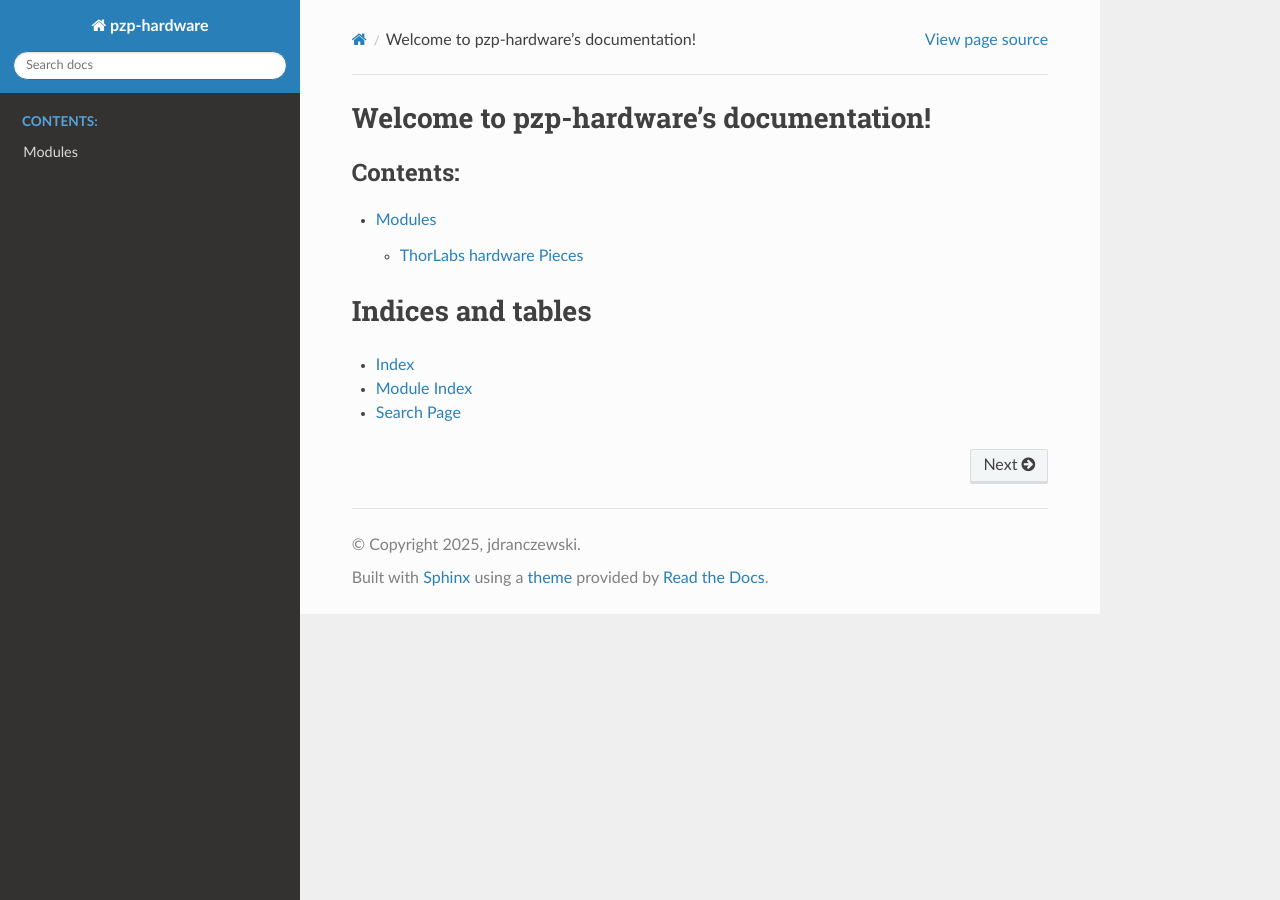
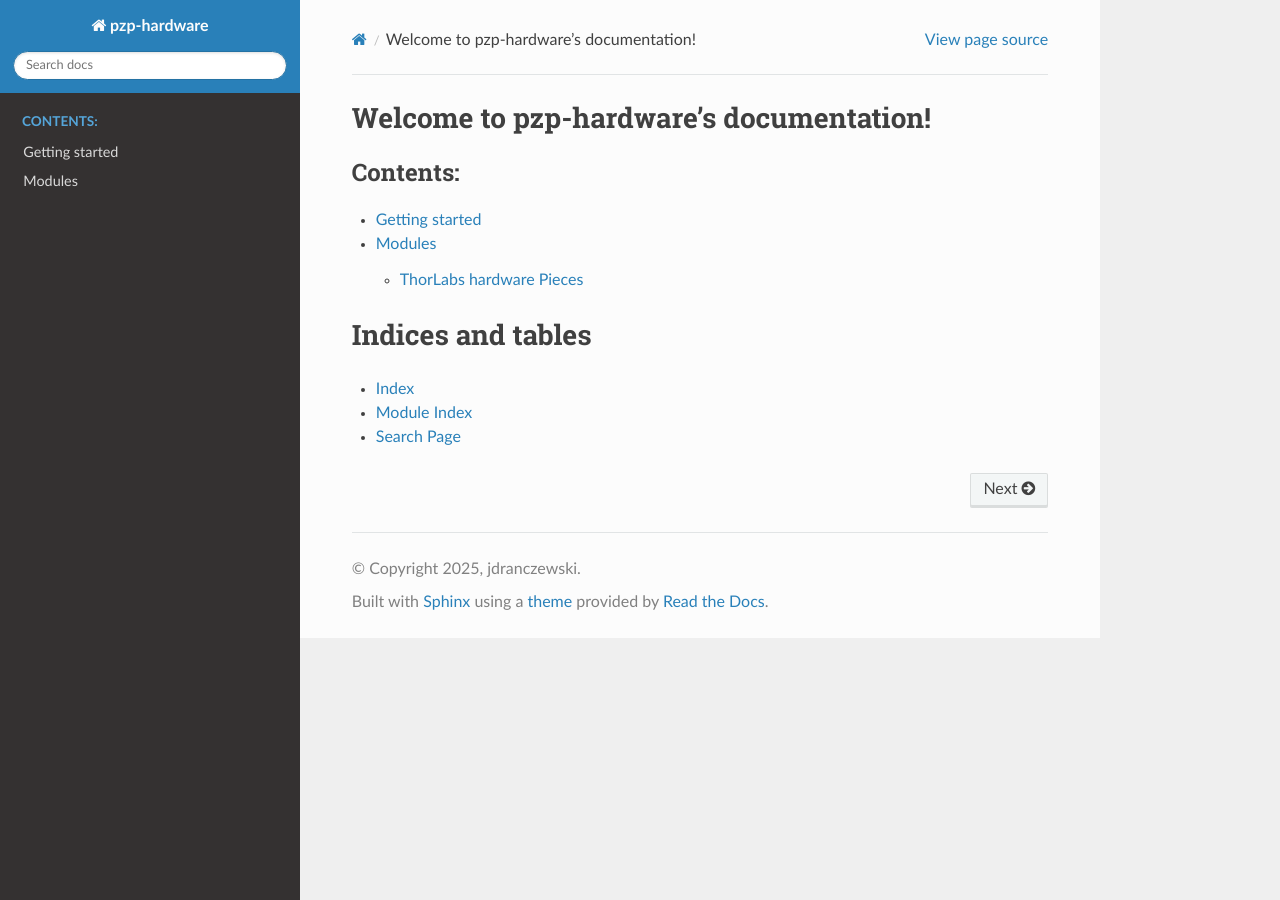
Before and after one commit to jdranczewski/pzp-hardware, a Sphinx documentation site: the page built from docs/source/index.rst, in a window 1280 px wide. Built offline with Sphinx 7.4.7 and the Read the Docs theme 3.1.0, drawn with Linux system fonts in a browser that asks for light colours.

Commit message:
Fix ReadTheDocs warnings

```diff
--- a/docs/requirements.txt
+++ b/docs/requirements.txt
@@ -1,4 +1,4 @@
-puzzlepiece>=0.12.1
+puzzlepiece @ git+https://github.com/jdranczewski/puzzlepiece@dev
 PyQt6-Qt6==6.6.0
 PyQt6==6.6.0
 QtPy==2.4.1
--- a/docs/source/conf.py
+++ b/docs/source/conf.py
@@ -41,4 +41,4 @@ autodoc_default_options = {
 # https://www.sphinx-doc.org/en/master/usage/configuration.html#options-for-html-output
 
 html_theme = 'sphinx_rtd_theme'
-html_static_path = ['_static']
+#html_static_path = ['_static']
--- a/docs/source/index.rst
+++ b/docs/source/index.rst
@@ -10,6 +10,7 @@ Welcome to pzp-hardware's documentation!
    :maxdepth: 2
    :caption: Contents:
 
+   getting_started
    modules
 
 
```
